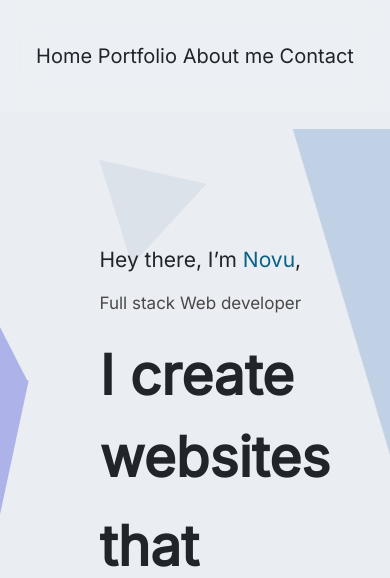
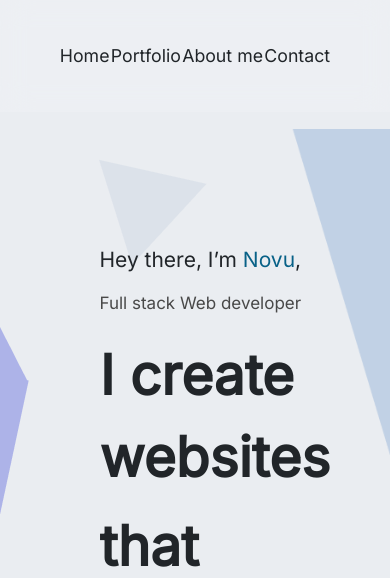
Before and after one commit to ammarsys/portfolio, a Flask app: page / in a window 390 px wide; the page is wider, and only the part inside the window is pictured. Shown: the top 578 px of that part. Run offline with Flask 2, Linux system fonts and the light colour scheme; some libraries are stand-ins or nearby versions.

Commit message:
make navbar responsive

```diff
--- a/static/css/index.css
+++ b/static/css/index.css
@@ -3,7 +3,6 @@
 body {
     background-color: #EAEDF1;
     font-family: 'Inter', sans-serif;
-    overflow-x: hidden;
     scroll-behavior: smooth;
     user-select: none;
 }
--- a/static/css/navbar.css
+++ b/static/css/navbar.css
@@ -2,24 +2,24 @@
 
 .navbar {
     display: flex;
-    position: sticky;
     justify-content: space-evenly;
     align-items: center;
     left: 0;
     right: 0;
     backdrop-filter: blur(15px);
+    background-color: rgba(240, 242, 245, .5)
 }
 
 .navbar-shape {
-    position: relative;
+    position: sticky;
+    top: 0;
     z-index: 3;
-    background-color: rgba(240, 242, 245, .5)
 }
 
 /* The li, ul tags at the very inner div */
 
 .navbar-shape__ul {
-    width: 90%;
+    width: 70%;
     display: flex;
     justify-content: space-evenly;
     align-items: center;
@@ -28,7 +28,7 @@
 }
 
 .navbar-shape__ul > li {
-    font-size: 20px;
+    font-size: 2.1vh;
     display: inline-flex;
     padding: 3rem 0; !important;
     line-height: 0;
--- a/templates/index.html
+++ b/templates/index.html
@@ -36,9 +36,9 @@
     }
 </script>
 <body>
+
 <!-- Navbar section -->
 <div class="navbar-shape">
-    <div class="container">
         <div class="navbar">
             <ul class="navbar-shape__ul">
                 <li><a href="#home">Home</a></li>
@@ -47,7 +47,6 @@
                 <li><a href="#contact">Contact</a></li>
             </ul>
         </div>
-    </div>
 </div>
 
 <div id="hero">
```
